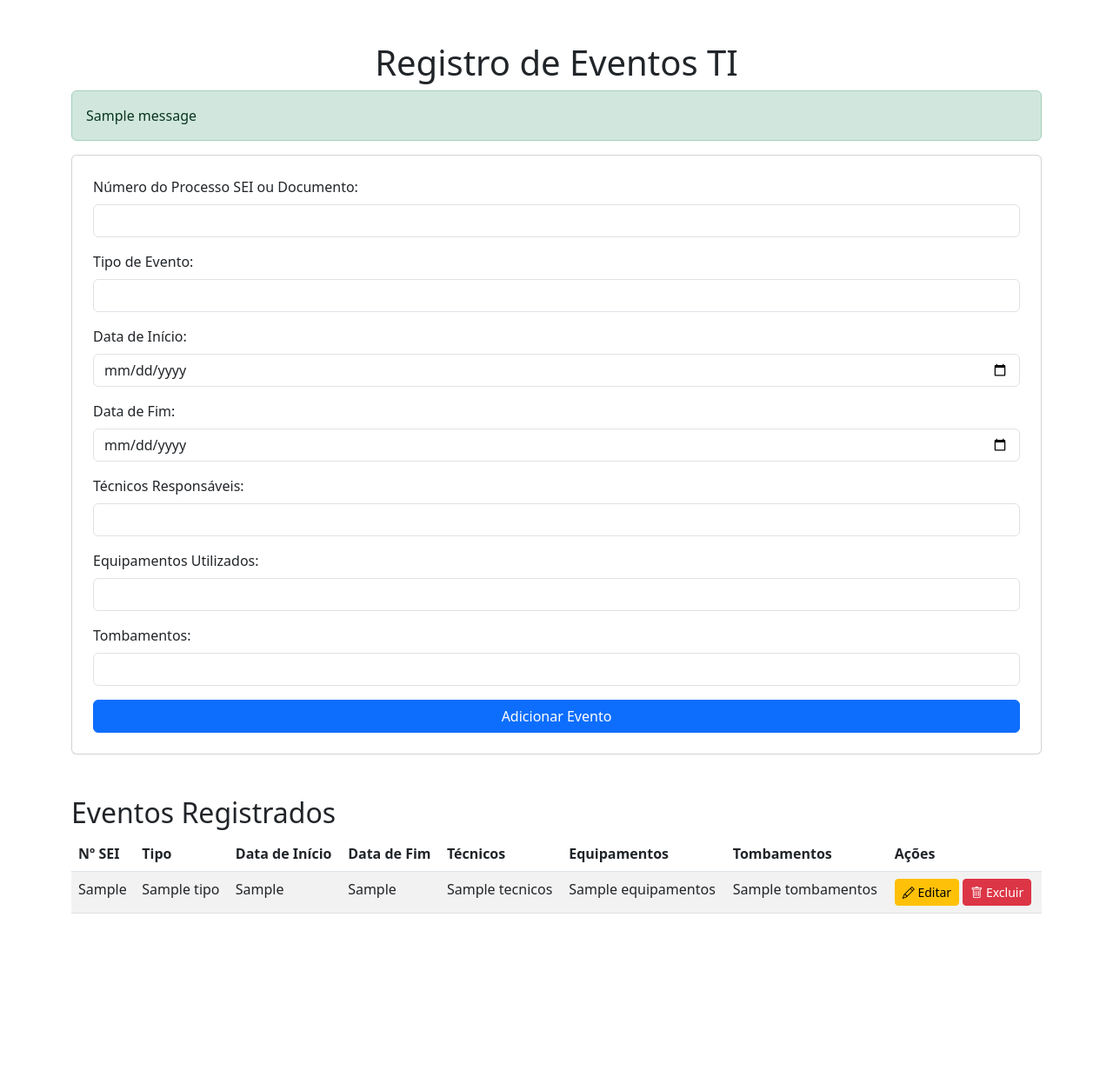
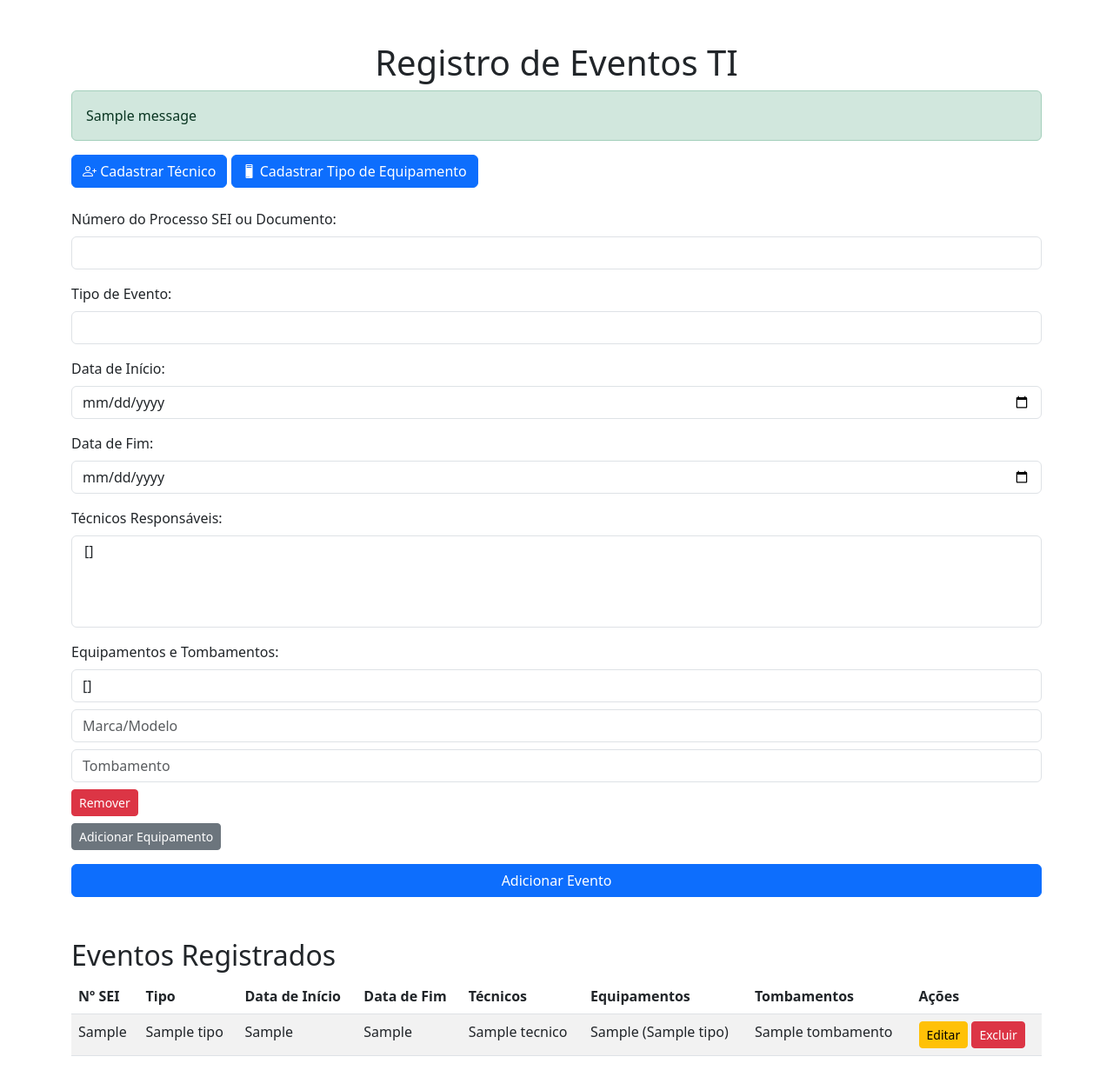
Before and after one commit to danielbvrr/TicketEventosTI, a Flask app: template templates/index.html in a window 1280 px wide. Shown: the whole page at 87% size. Before the commit the page ends 1051 px from the top, so only its background shows below. Run offline with Flask 3, Linux system fonts and the light colour scheme; the template is opened without the code that fills it: most values are stand-ins (such as "Sample title", 1, 10 or a date in 2020); one stand-in notice (Sample message) is shown.

Commit message:
Nova versão de formularios e conexão com BD

```diff
--- a/app.py
+++ b/app.py
@@ -1,53 +1,215 @@
-from flask import Flask, render_template, request, redirect
+from flask import Flask, render_template, request, redirect, flash
+import sqlite3
 
 app = Flask(__name__)
+app.secret_key = "sua_chave_secreta_aqui"
 
-# Lista para armazenar os eventos temporariamente
-eventos = []
+# Função para conectar ao banco de dados
+def get_db_connection():
+    conn = sqlite3.connect('eventos.db')
+    conn.row_factory = sqlite3.Row  # Retorna as linhas como dicionários
+    return conn
 
 @app.route("/", methods=["GET", "POST"])
 def index():
-    """Página inicial: exibe e adiciona eventos."""
+    conn = get_db_connection()
     if request.method == "POST":
-        evento = {
-            "numero_sei": request.form["numero_sei"],
-            "tipo": request.form["tipo"],
-            "data_inicio": request.form["data_inicio"],
-            "data_fim": request.form["data_fim"],
-            "tecnicos": request.form["tecnicos"],
-            "equipamentos": request.form["equipamentos"],
-            "tombamentos": request.form["tombamentos"]
-        }
-        eventos.append(evento)  # Adiciona o evento à lista
-        return redirect("/")  # Redireciona para a página inicial após adicionar o evento
+        # Coleta os dados do formulário
+        numero_sei = request.form["numero_sei"]
+        tipo = request.form["tipo"]
+        data_inicio = request.form["data_inicio"]
+        data_fim = request.form["data_fim"]
+        tecnicos = request.form.getlist("tecnicos")
+        equipamentos_tipo = request.form.getlist("equipamentos_tipo[]")
+        equipamentos_marca_modelo = request.form.getlist("equipamentos_marca_modelo[]")
+        equipamentos_tombamento = request.form.getlist("equipamentos_tombamento[]")
 
-    return render_template("index.html", eventos=eventos)
+        # Insere o evento no banco de dados
+        cursor = conn.cursor()
+        cursor.execute('''
+            INSERT INTO eventos (numero_sei, tipo, data_inicio, data_fim)
+            VALUES (?, ?, ?, ?)
+        ''', (numero_sei, tipo, data_inicio, data_fim))
+        evento_id = cursor.lastrowid  # Obtém o ID do evento inserido
 
-@app.route("/editar/<int:index>", methods=["GET", "POST"])
-def editar_evento(index):
-    """Permite editar um evento existente."""
-    if index < 0 or index >= len(eventos):
-        return redirect("/")  # Evita erros caso o índice seja inválido
+        # Associa os técnicos ao evento
+        for tecnico_id in tecnicos:
+            cursor.execute('''
+                INSERT INTO eventos_tecnicos (evento_id, tecnico_id)
+                VALUES (?, ?)
+            ''', (evento_id, tecnico_id))
 
-    if request.method == "POST":
-        eventos[index] = {
-            "numero_sei": request.form["numero_sei"],
-            "tipo": request.form["tipo"],
-            "data_inicio": request.form["data_inicio"],
-            "data_fim": request.form["data_fim"],
-            "tecnicos": request.form["tecnicos"],
-            "equipamentos": request.form["equipamentos"],
-            "tombamentos": request.form["tombamentos"]
-        }
+        # Insere os equipamentos no banco de dados
+        for tipo_id, marca_modelo, tombamento in zip(equipamentos_tipo, equipamentos_marca_modelo, equipamentos_tombamento):
+            cursor.execute('''
+                INSERT INTO equipamentos (evento_id, tipo_id, marca_modelo, tombamento)
+                VALUES (?, ?, ?, ?)
+            ''', (evento_id, tipo_id, marca_modelo, tombamento))
+
+        conn.commit()
+        flash("Evento adicionado com sucesso!", "success")
         return redirect("/")
 
-    return render_template("editar.html", evento=eventos[index], index=index)
+    # Recupera os dados para exibição
+    eventos = conn.execute('SELECT * FROM eventos').fetchall()
 
-@app.route("/excluir/<int:index>")
-def excluir_evento(index):
-    """Exclui um evento existente."""
-    if 0 <= index < len(eventos):
-        eventos.pop(index)
+    # Para cada evento, recupera os técnicos e equipamentos associados
+    eventos_completos = []
+    for evento in eventos:
+        # Recupera os técnicos do evento
+        tecnicos_evento = conn.execute('''
+            SELECT t.nome
+            FROM tecnicos t
+            JOIN eventos_tecnicos et ON t.id = et.tecnico_id
+            WHERE et.evento_id = ?
+        ''', (evento['id'],)).fetchall()
+
+        # Recupera os equipamentos do evento
+        equipamentos_evento = conn.execute('''
+            SELECT e.marca_modelo, e.tombamento, te.nome AS tipo
+            FROM equipamentos e
+            JOIN tipos_equipamentos te ON e.tipo_id = te.id
+            WHERE e.evento_id = ?
+        ''', (evento['id'],)).fetchall()
+
+        # Adiciona os dados ao evento
+        eventos_completos.append({
+            **evento,  # Desempacota os dados do evento
+            "tecnicos": [tecnico['nome'] for tecnico in tecnicos_evento],
+            "equipamentos": equipamentos_evento
+        })
+
+    tecnicos_cadastrados = conn.execute('SELECT * FROM tecnicos').fetchall()
+    tipos_equipamentos = conn.execute('SELECT * FROM tipos_equipamentos').fetchall()
+    conn.close()
+
+    return render_template("index.html", eventos=eventos_completos, tecnicos_cadastrados=tecnicos_cadastrados, tipos_equipamentos=tipos_equipamentos)
+
+@app.route("/cadastrar_tecnico", methods=["GET", "POST"])
+def cadastrar_tecnico():
+    if request.method == "POST":
+        novo_tecnico = request.form.get("novo_tecnico")
+        if novo_tecnico:
+            conn = get_db_connection()
+            try:
+                conn.execute('INSERT INTO tecnicos (nome) VALUES (?)', (novo_tecnico,))
+                conn.commit()
+                flash("Técnico cadastrado com sucesso!", "success")
+            except sqlite3.IntegrityError:
+                flash("Técnico já cadastrado!", "error")
+            conn.close()
+        else:
+            flash("Nome do técnico inválido!", "error")
+        return redirect("/cadastrar_tecnico")
+    return render_template("cadastrar_tecnico.html")
+
+@app.route("/cadastrar_tipo_equipamento", methods=["GET", "POST"])
+def cadastrar_tipo_equipamento():
+    if request.method == "POST":
+        novo_tipo = request.form.get("novo_tipo")
+        if novo_tipo:
+            conn = get_db_connection()
+            try:
+                conn.execute('INSERT INTO tipos_equipamentos (nome) VALUES (?)', (novo_tipo,))
+                conn.commit()
+                flash("Tipo de equipamento cadastrado com sucesso!", "success")
+            except sqlite3.IntegrityError:
+                flash("Tipo de equipamento já cadastrado!", "error")
+            conn.close()
+        else:
+            flash("Nome do tipo de equipamento inválido!", "error")
+        return redirect("/cadastrar_tipo_equipamento")
+    return render_template("cadastrar_tipo_equipamento.html")
+
+@app.route("/editar/<int:evento_id>", methods=["GET", "POST"])
+def editar_evento(evento_id):
+    conn = get_db_connection()
+    if request.method == "POST":
+        # Atualiza os dados do evento
+        numero_sei = request.form["numero_sei"]
+        tipo = request.form["tipo"]
+        data_inicio = request.form["data_inicio"]
+        data_fim = request.form["data_fim"]
+        tecnicos = request.form.getlist("tecnicos")
+        equipamentos_tipo = request.form.getlist("equipamentos_tipo[]")
+        equipamentos_marca_modelo = request.form.getlist("equipamentos_marca_modelo[]")
+        equipamentos_tombamento = request.form.getlist("equipamentos_tombamento[]")
+
+        # Atualiza o evento
+        conn.execute('''
+            UPDATE eventos
+            SET numero_sei = ?, tipo = ?, data_inicio = ?, data_fim = ?
+            WHERE id = ?
+        ''', (numero_sei, tipo, data_inicio, data_fim, evento_id))
+
+        # Remove as associações antigas de técnicos e equipamentos
+        conn.execute('DELETE FROM eventos_tecnicos WHERE evento_id = ?', (evento_id,))
+        conn.execute('DELETE FROM equipamentos WHERE evento_id = ?', (evento_id,))
+
+        # Associa os novos técnicos ao evento
+        for tecnico_id in tecnicos:
+            conn.execute('''
+                INSERT INTO eventos_tecnicos (evento_id, tecnico_id)
+                VALUES (?, ?)
+            ''', (evento_id, tecnico_id))
+
+        # Insere os novos equipamentos
+        for tipo_id, marca_modelo, tombamento in zip(equipamentos_tipo, equipamentos_marca_modelo, equipamentos_tombamento):
+            conn.execute('''
+                INSERT INTO equipamentos (evento_id, tipo_id, marca_modelo, tombamento)
+                VALUES (?, ?, ?, ?)
+            ''', (evento_id, tipo_id, marca_modelo, tombamento))
+
+        conn.commit()
+        flash("Evento atualizado com sucesso!", "success")
+        return redirect("/")
+
+    # Recupera os dados do evento para edição
+    evento = conn.execute('SELECT * FROM eventos WHERE id = ?', (evento_id,)).fetchone()
+    tecnicos_evento = conn.execute('''
+        SELECT t.id, t.nome
+        FROM tecnicos t
+        JOIN eventos_tecnicos et ON t.id = et.tecnico_id
+        WHERE et.evento_id = ?
+    ''', (evento_id,)).fetchall()
+    equipamentos_evento = conn.execute('''
+        SELECT e.tipo_id, e.marca_modelo, e.tombamento
+        FROM equipamentos e
+        WHERE e.evento_id = ?
+    ''', (evento_id,)).fetchall()
+    tecnicos_cadastrados = conn.execute('SELECT * FROM tecnicos').fetchall()
+    tipos_equipamentos = conn.execute('SELECT * FROM tipos_equipamentos').fetchall()
+    conn.close()
+
+    return render_template("editar.html", evento=evento, tecnicos_evento=tecnicos_evento, equipamentos_evento=equipamentos_evento, tecnicos_cadastrados=tecnicos_cadastrados, tipos_equipamentos=tipos_equipamentos)
+
+@app.route("/excluir/<int:evento_id>")
+def excluir_evento(evento_id):
+    conn = get_db_connection()
+    conn.execute('DELETE FROM eventos WHERE id = ?', (evento_id,))
+    conn.execute('DELETE FROM eventos_tecnicos WHERE evento_id = ?', (evento_id,))
+    conn.execute('DELETE FROM equipamentos WHERE evento_id = ?', (evento_id,))
+    conn.commit()
+    conn.close()
+    flash("Evento excluído com sucesso!", "success")
+    return redirect("/")
+
+@app.route("/remover_tecnico/<int:tecnico_id>")
+def remover_tecnico(tecnico_id):
+    conn = get_db_connection()
+    conn.execute('DELETE FROM tecnicos WHERE id = ?', (tecnico_id,))
+    conn.commit()
+    conn.close()
+    flash("Técnico removido com sucesso!", "success")
+    return redirect("/")
+
+@app.route("/remover_tipo_equipamento/<int:tipo_id>")
+def remover_tipo_equipamento(tipo_id):
+    conn = get_db_connection()
+    conn.execute('DELETE FROM tipos_equipamentos WHERE id = ?', (tipo_id,))
+    conn.commit()
+    conn.close()
+    flash("Tipo de equipamento removido com sucesso!", "success")
     return redirect("/")
 
 if __name__ == "__main__":
--- a/templates/index.html
+++ b/templates/index.html
@@ -7,7 +7,6 @@
     <link href="https://cdn.jsdelivr.net/npm/bootstrap@5.3.0/dist/css/bootstrap.min.css" rel="stylesheet">
     <link href="https://cdn.jsdelivr.net/npm/bootstrap-icons@1.10.5/font/bootstrap-icons.css" rel="stylesheet">
 </head>
-
 <body>
     <div class="container mt-5">
         <h1 class="text-center">Registro de Eventos TI</h1>
@@ -23,8 +22,17 @@
             {% endif %}
         {% endwith %}
 
-        <!-- Formulário -->
-        <div class="card p-4">
+        <!-- Links para cadastrar técnicos e tipos de equipamentos -->
+        <div class="mb-4">
+            <a href="/cadastrar_tecnico" target="_blank" class="btn btn-primary">
+                <i class="bi bi-person-plus"></i> Cadastrar Técnico
+            </a>
+            <a href="/cadastrar_tipo_equipamento" target="_blank" class="btn btn-primary">
+                <i class="bi bi-pc"></i> Cadastrar Tipo de Equipamento
+            </a>
+        </div>
+
+        <!-- Formulário para adicionar eventos -->
         <form action="/" method="post">
             <div class="mb-3">
                 <label class="form-label">Número do Processo SEI ou Documento:</label>
@@ -44,21 +52,32 @@
             </div>
             <div class="mb-3">
                 <label class="form-label">Técnicos Responsáveis:</label>
-                    <input type="text" name="tecnicos" class="form-control" required>
+                <select name="tecnicos" class="form-control" multiple required>
+                    {% for tecnico in tecnicos_cadastrados %}
+                        <option value="{{ tecnico.id }}">{{ tecnico.nome }}</option>
+                    {% endfor %}
+                </select>
             </div>
             <div class="mb-3">
-                    <label class="form-label">Equipamentos Utilizados:</label>
-                    <input type="text" name="equipamentos" class="form-control">
+                <label class="form-label">Equipamentos e Tombamentos:</label>
+                <div id="equipamentos-container">
+                    <div class="equipamento-item mb-2">
+                        <select name="equipamentos_tipo[]" class="form-control mb-2" required>
+                            {% for tipo in tipos_equipamentos %}
+                                <option value="{{ tipo.id }}">{{ tipo.nome }}</option>
+                            {% endfor %}
+                        </select>
+                        <input type="text" name="equipamentos_marca_modelo[]" class="form-control mb-2" placeholder="Marca/Modelo" required>
+                        <input type="text" name="equipamentos_tombamento[]" class="form-control mb-2" placeholder="Tombamento" required>
+                        <button type="button" class="btn btn-danger btn-sm remover-equipamento">Remover</button>
                     </div>
-                <div class="mb-3">
-                    <label class="form-label">Tombamentos:</label>
-                    <input type="text" name="tombamentos" class="form-control">
+                </div>
+                <button type="button" id="adicionar-equipamento" class="btn btn-secondary btn-sm">Adicionar Equipamento</button>
             </div>
             <button type="submit" class="btn btn-primary w-100">Adicionar Evento</button>
         </form>
-        </div>
 
-        <!-- Tabela de Eventos -->
+        <!-- Tabela de Eventos Registrados -->
         <h2 class="mt-5">Eventos Registrados</h2>
         <table class="table table-striped">
             <thead>
@@ -80,16 +99,20 @@
                         <td>{{ evento.tipo }}</td>
                         <td>{{ evento.data_inicio }}</td>
                         <td>{{ evento.data_fim }}</td>
-                        <td>{{ evento.tecnicos }}</td>
-                        <td>{{ evento.equipamentos }}</td>
-                        <td>{{ evento.tombamentos }}</td>
+                        <td>{{ evento.tecnicos | join(", ") }}</td>
                         <td>
-                            <a href="/editar/{{ loop.index0 }}" class="btn btn-warning btn-sm">
-                                <i class="bi bi-pencil"></i> Editar
-                            </a>
-                            <a href="/excluir/{{ loop.index0 }}" class="btn btn-danger btn-sm" onclick="return confirm('Tem certeza que deseja excluir este evento?')">
-                                <i class="bi bi-trash"></i> Excluir
-                            </a>
+                            {% for equipamento in evento.equipamentos %}
+                                {{ equipamento.marca_modelo }} ({{ equipamento.tipo }})<br>
+                            {% endfor %}
+                        </td>
+                        <td>
+                            {% for equipamento in evento.equipamentos %}
+                                {{ equipamento.tombamento }}<br>
+                            {% endfor %}
+                        </td>
+                        <td>
+                            <a href="/editar/{{ evento.id }}" class="btn btn-warning btn-sm">Editar</a>
+                            <a href="/excluir/{{ evento.id }}" class="btn btn-danger btn-sm">Excluir</a>
                         </td>
                     </tr>
                 {% endfor %}
@@ -97,15 +120,30 @@
         </table>
     </div>
 
-    <!-- Validação de Datas -->
+    <!-- Script para adicionar/remover equipamentos -->
     <script>
-        document.querySelector('form').addEventListener('submit', function(event) {
-            const dataInicio = new Date(document.querySelector('input[name="data_inicio"]').value);
-            const dataFim = new Date(document.querySelector('input[name="data_fim"]').value);
+        // Adicionar novo campo de equipamento
+        document.getElementById('adicionar-equipamento').addEventListener('click', function() {
+            const container = document.getElementById('equipamentos-container');
+            const novoEquipamento = `
+                <div class="equipamento-item mb-2">
+                    <select name="equipamentos_tipo[]" class="form-control mb-2" required>
+                        {% for tipo in tipos_equipamentos %}
+                            <option value="{{ tipo.id }}">{{ tipo.nome }}</option>
+                        {% endfor %}
+                    </select>
+                    <input type="text" name="equipamentos_marca_modelo[]" class="form-control mb-2" placeholder="Marca/Modelo" required>
+                    <input type="text" name="equipamentos_tombamento[]" class="form-control mb-2" placeholder="Tombamento" required>
+                    <button type="button" class="btn btn-danger btn-sm remover-equipamento">Remover</button>
+                </div>
+            `;
+            container.insertAdjacentHTML('beforeend', novoEquipamento);
+        });
 
-            if (dataFim < dataInicio) {
-                alert("A data de fim não pode ser anterior à data de início!");
-                event.preventDefault();
+        // Remover campo de equipamento
+        document.addEventListener('click', function(event) {
+            if (event.target.classList.contains('remover-equipamento')) {
+                event.target.closest('.equipamento-item').remove();
             }
         });
     </script>
```
Also changed, not shown: database.py (added, +53 -0 lines), templates/cadastrar_tecnico.html (added, +34 -0 lines), templates/cadastrar_tipo_equipamento.html (added, +34 -0 lines), templates/editar.html (+50 -16 lines), eventos.db (added). Lines whose indentation alone changed are shown as unchanged.
